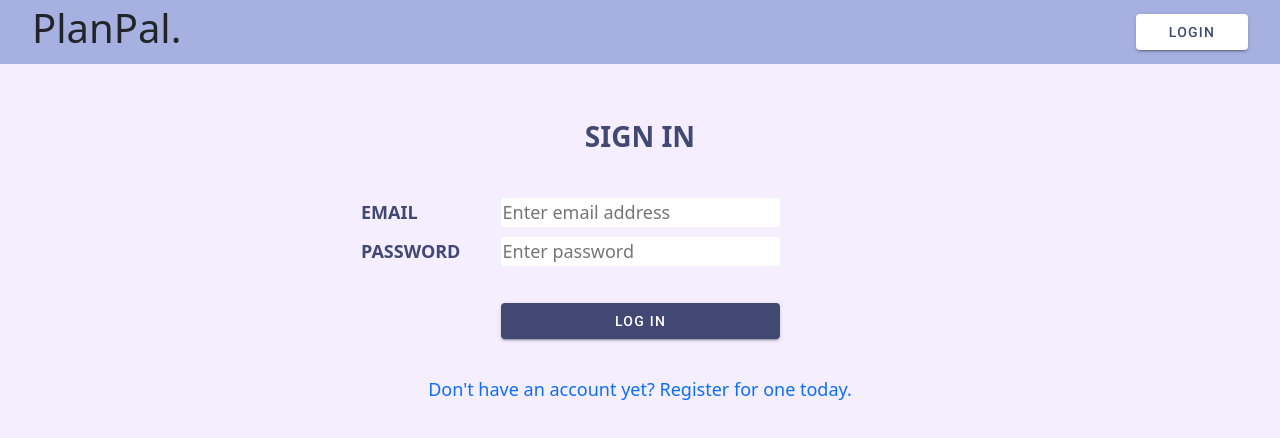
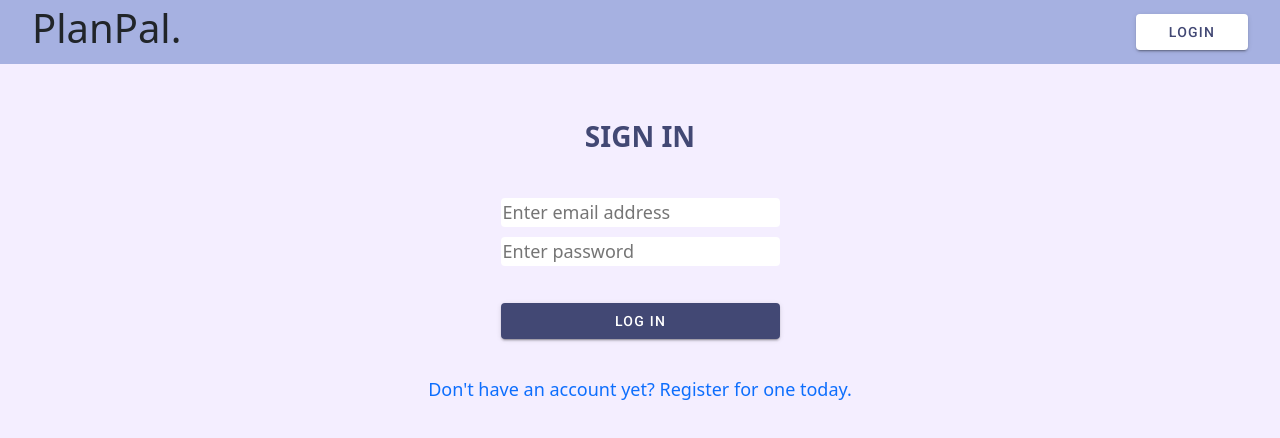
Before and after one commit to samanthatan01/PlanPal, a React (Vite) app in the folder Frontend/: page /login in a window 1280 px wide. Shown: the top 438 px of the page. Built offline with nearby package versions, Linux system fonts and the light colour scheme.

Commit message:
Update Login.jsx

```diff
--- a/Frontend/src/pages/Login.jsx
+++ b/Frontend/src/pages/Login.jsx
@@ -1,8 +1,36 @@
-import React from "react";
+import React, { useContext, useState } from "react";
+import useFetch from "../hooks/useFetch";
+import UserContext from "../context/user";
 import styles from "../components/Auth.module.css";
 import { NavLink, useNavigate } from "react-router-dom";
+import { jwtDecode } from "jwt-decode";
 
 const Login = () => {
+  const fetchData = useFetch();
+
+  const userCtx = useContext(UserContext);
+  const navigate = useNavigate();
+  const [email, setEmail] = useState("");
+  const [password, setPassword] = useState("");
+
+  const handleLogin = async () => {
+    const res = await fetchData("/auth/login", "POST", {
+      email: email,
+      password: password,
+    });
+
+    if (res.ok) {
+      // get access and refresh token from response
+      userCtx.setAccessToken(res.data.access); // set access token
+
+      const decoded = jwtDecode(res.data.access); // decode the claims
+      userCtx.setLoggedInUserId(decoded.id); // set logged in user id
+      navigate("/dashboard");
+    } else {
+      alert(JSON.stringify(res.data));
+    }
+  };
+
   return (
     <>
       <div className="container">
@@ -11,32 +39,37 @@ const Login = () => {
           <h3>Sign In</h3>
           <br />
           <div className={`${styles.fields}`}>
-            <label className="col-md-3">EMAIL</label>
+            <label className="col-md-3"></label>
 
             <input
               className="col-sm-6"
               placeholder="Enter email address"
-            ></input>
+              value={email}
+              onChange={(e) => setEmail(e.target.value)}
+            />
+          </div>
+          <div className={`${styles.fields}`}>
+            <label className="col-sm-3"></label>
+
+            <input
+              type="password"
+              className="col-sm-6"
+              placeholder="Enter password"
+              value={password}
+              onChange={(e) => setPassword(e.target.value)}
+            />
           </div>
 
+          <br />
           <div className={`${styles.fields}`}>
-            <label className="col-sm-3">PASSWORD</label>
-
-            <input className="col-sm-6" placeholder="Enter password"></input>
+            <label className="col-sm-3" />
+            <button
+              className={`col-sm-6 ${styles.Button}`}
+              onClick={() => handleLogin()}
+            >
+              Log In
+            </button>
           </div>
-          <br />
-
-          <div className={`${styles.fields}`}>
-            <label className="col-sm-3"></label>
-            <NavLink
-              style={{ textDecoration: "none", borderBottom: "none" }}
-              className={(navData) => (navData.isActive ? styles.active : "")}
-              to="/dashboard"
-            >
-              <button className={`col-sm-6 ${styles.Button}`}>Log In</button>
-            </NavLink>
-          </div>
-
           <br />
           <div className={`${styles.register}`}>
             <NavLink
```
